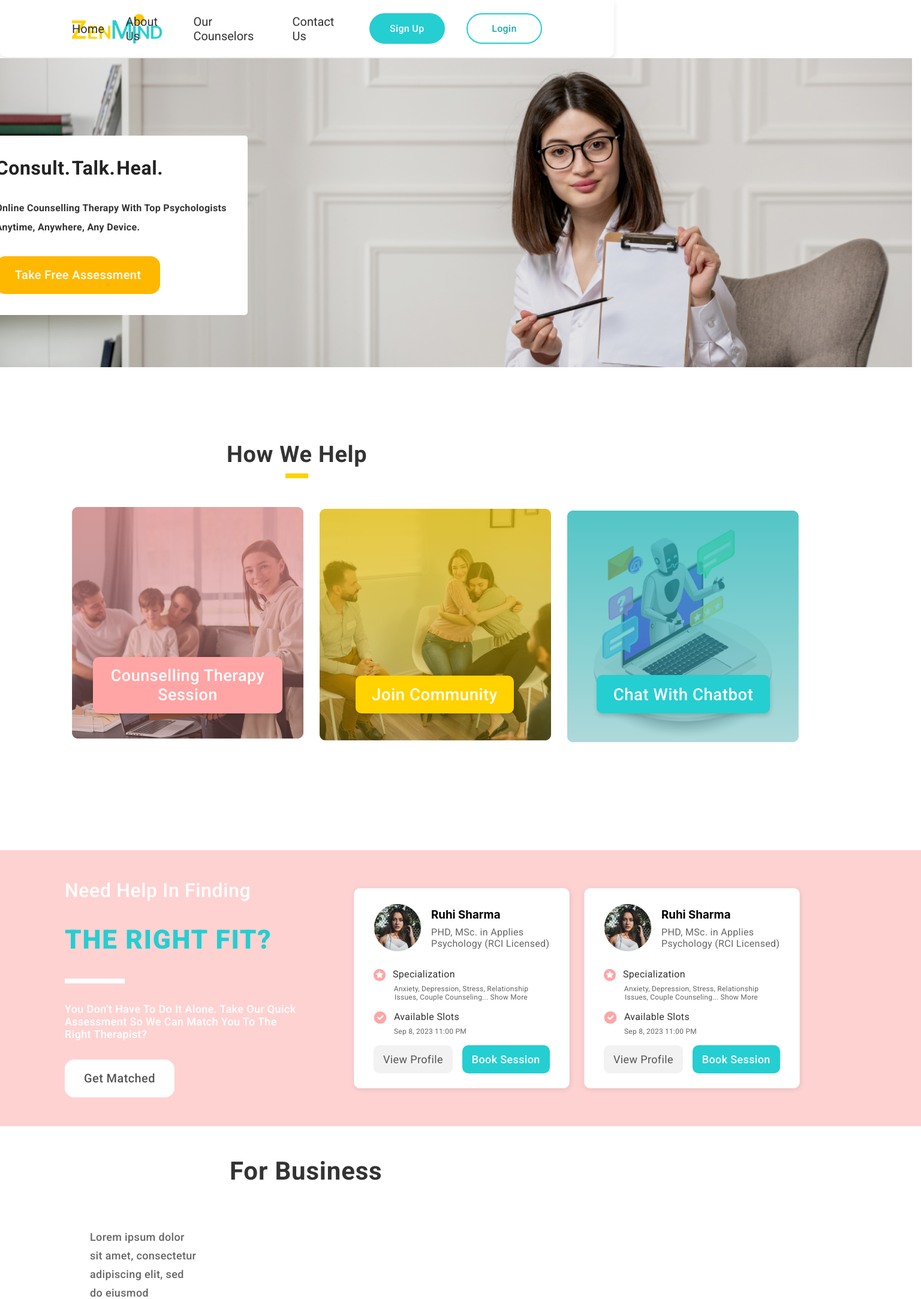
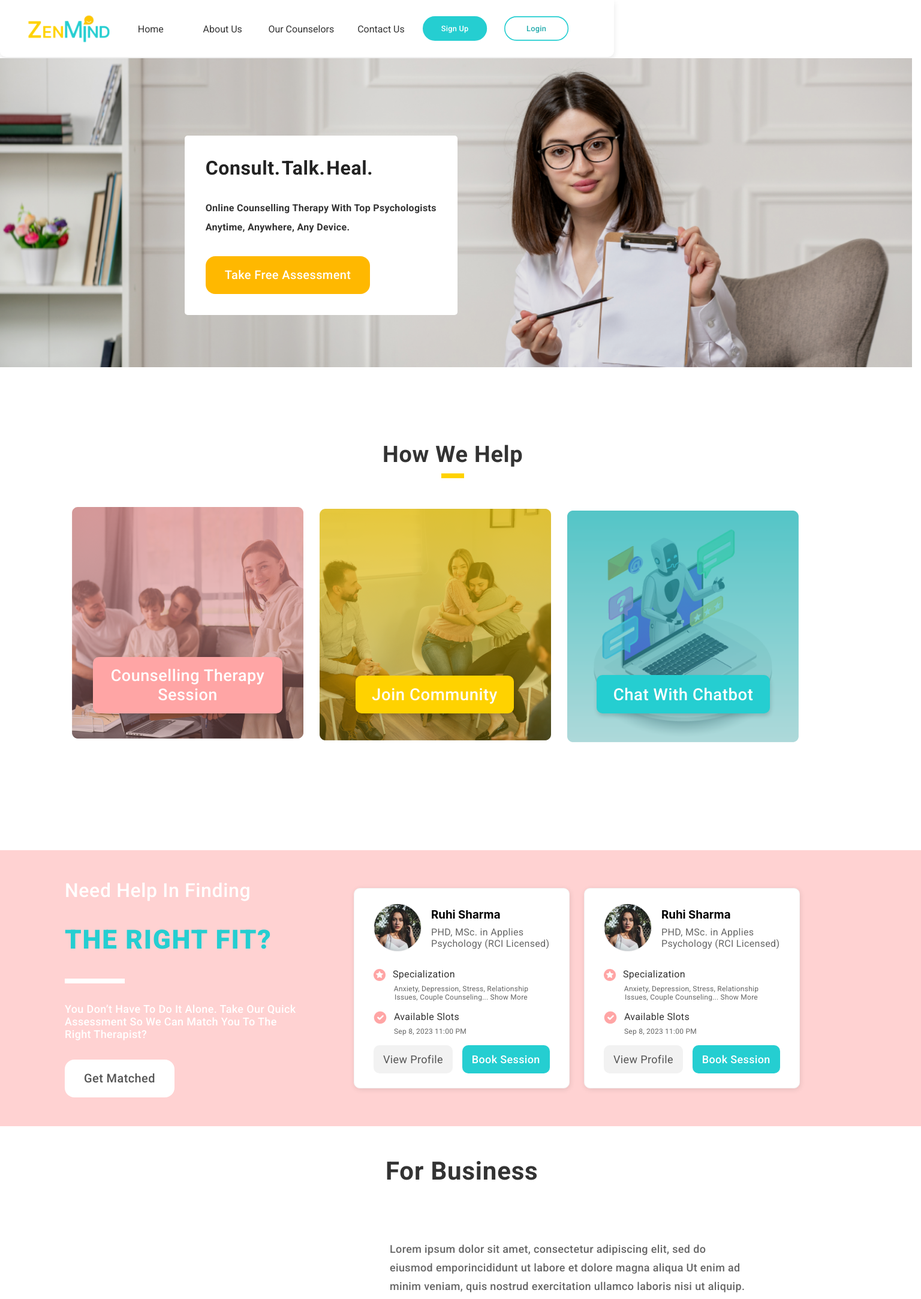
Before and after one commit to Zenmind01/Prototype-2, a React (Create React App) app in the folder frontend/: page /home in a window 1024 px wide. Shown: the top 2165 px of the page at 60% size, 1536 px wide, since content can reach past the window. Built offline with nearby package versions, Linux system fonts and the light colour scheme.

Commit message:
changes mades

```diff
--- a/frontend/src/components/Main/Home/index.css
+++ b/frontend/src/components/Main/Home/index.css
@@ -95,3 +95,10 @@
     right: 1120px;
   }
 }
+
+@media screen and (min-width: 769px) and (max-width: 1100px) {
+  .free-assessment {
+    position: relative;
+    left: 100px;
+  }
+}
--- a/frontend/src/components/Main/Howwehelp/index.css
+++ b/frontend/src/components/Main/Howwehelp/index.css
@@ -884,3 +884,26 @@
     width: 300px;
   }
 }
+
+@media screen and (min-width: 769px) and (max-width: 1100px) {
+  .heading {
+    position: relative;
+    left: 260px;
+  }
+
+  .b-header {
+    position: relative;
+    left: 260px;
+  }
+
+  .text {
+    width: 600px;
+    text-align: left;
+    padding-right: 500px;
+  }
+
+  .register-business {
+    position: relative;
+    left: 500px;
+  }
+}
--- a/frontend/src/components/Main/Navbar/index.css
+++ b/frontend/src/components/Main/Navbar/index.css
@@ -271,3 +271,25 @@
     z-index: 100;
   }
 }
+
+@media screen and (min-width: 769px) and (max-width: 1100px) {
+  .logo-res-1 {
+    position: relative;
+    right: 80px;
+    transform: scale(0.9);
+  }
+
+  .nav-options {
+    transform: scale(0.8);
+    position: relative;
+    left: -130px;
+  }
+
+  .options {
+    width: 100px;
+  }
+
+  .options-1 {
+    width: 150px;
+  }
+}
--- a/frontend/src/components/Main/Navbar/index.js
+++ b/frontend/src/components/Main/Navbar/index.js
@@ -43,7 +43,7 @@ function Navbar() {
         <div className="Navbar-content">
           <div className="logo">
             <a href="/home">
-              <img src={zenlogo} className="main-logo logo-res" />
+              <img src={zenlogo} className="main-logo logo-res logo-res-1" />
             </a>
           </div>
           {/* <Fade top> */}
```
